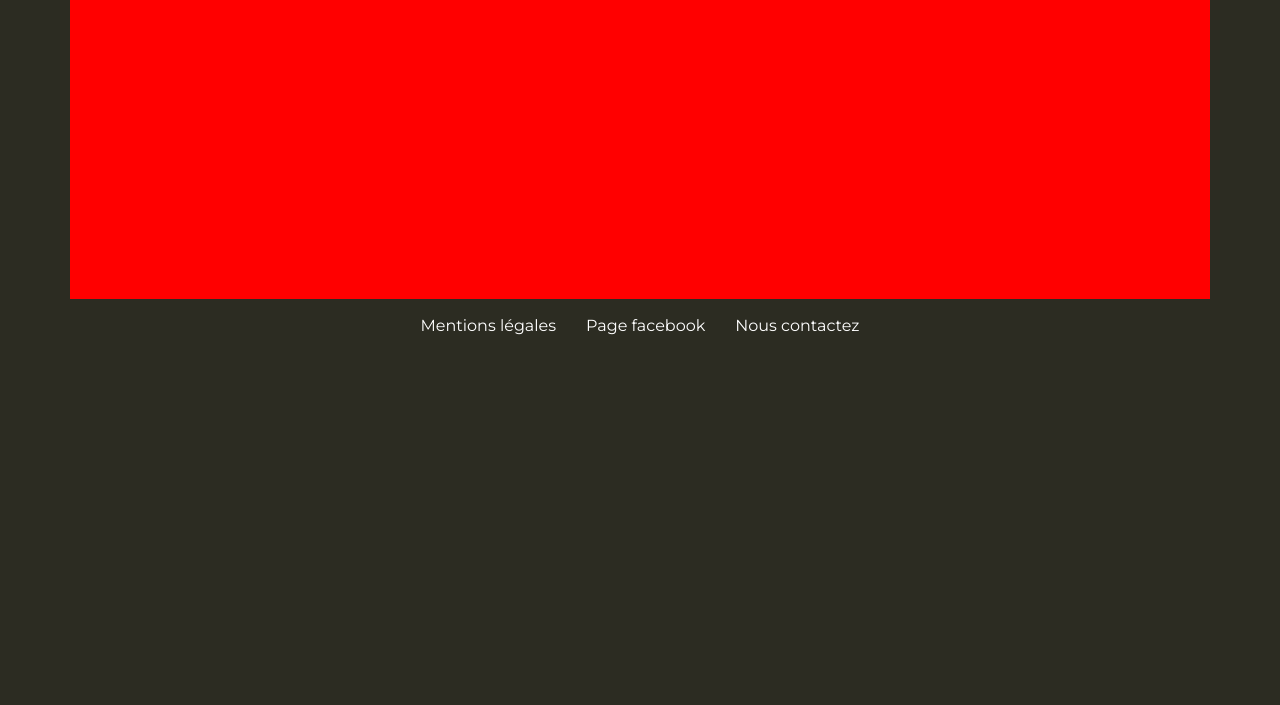
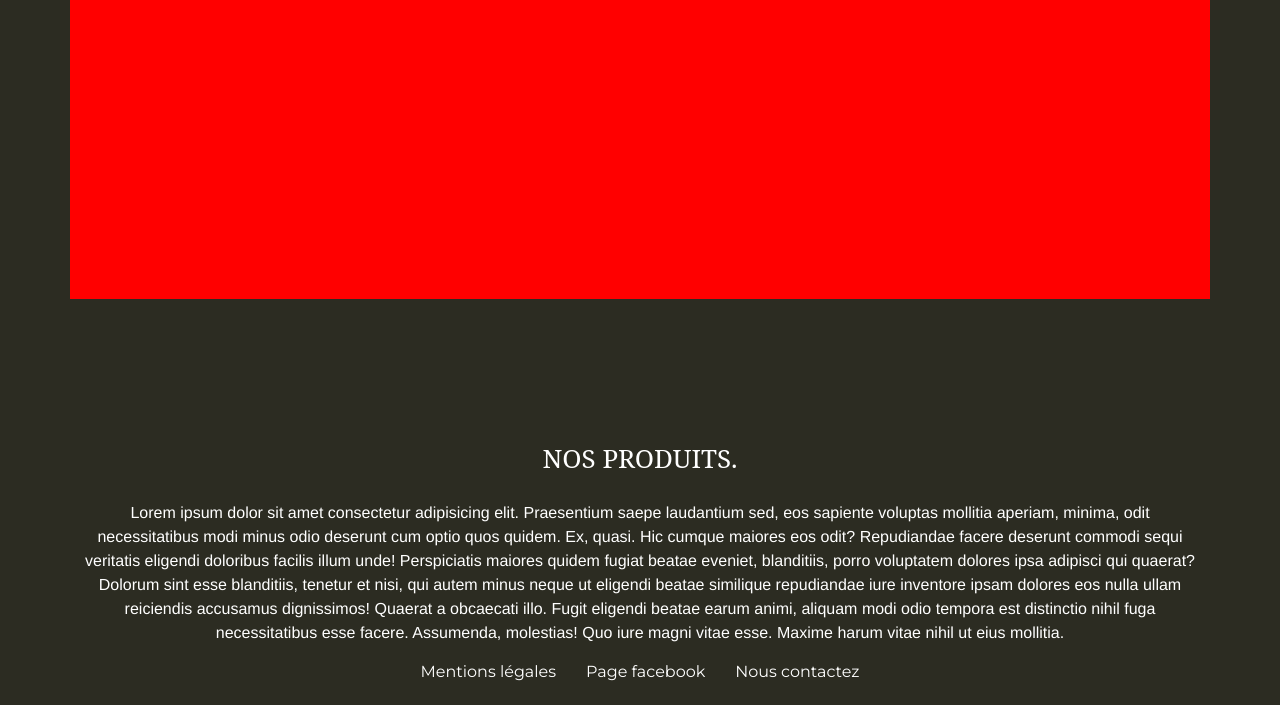
Before and after one commit to DylanBourbotte/barsanstitre, a PHP site: page / in a window 1280 px wide. Shown: the part 1142-1847 px from the top of the page. Before the commit the page ends 1477 px from the top, so only its background shows below. Run offline with PHP 8.4, Linux system fonts and the light colour scheme; data that the repository does not hold is empty; some libraries are stand-ins or nearby versions; some web fonts are replaced.

Commit message:
ajout d'une section

```diff
--- a/index.php
+++ b/index.php
@@ -51,6 +51,17 @@ include('includes/header.php');
 </div>
 
 </section>
+
+<div class="container product">
+    <div class="row">
+        <div class="col-12 text-center titlebar">Nos produits.</div>
+        <div class="col-12 text-center">Lorem ipsum dolor sit amet consectetur adipisicing elit. Praesentium saepe laudantium sed, eos sapiente voluptas mollitia aperiam, minima, odit necessitatibus modi minus odio deserunt cum optio quos quidem. Ex, quasi.
+        Hic cumque maiores eos odit? Repudiandae facere deserunt commodi sequi veritatis eligendi doloribus facilis illum unde! Perspiciatis maiores quidem fugiat beatae eveniet, blanditiis, porro voluptatem dolores ipsa adipisci qui quaerat?
+        Dolorum sint esse blanditiis, tenetur et nisi, qui autem minus neque ut eligendi beatae similique repudiandae iure inventore ipsam dolores eos nulla ullam reiciendis accusamus dignissimos! Quaerat a obcaecati illo.
+        Fugit eligendi beatae earum animi, aliquam modi odio tempora est distinctio nihil fuga necessitatibus esse facere. Assumenda, molestias! Quo iure magni vitae esse. Maxime harum vitae nihil ut eius mollitia.</div>
+</div>
+
+</section>
 </main>
 
 <?php
--- /dev/null
+++ b/sass/_produit.scss
@@ -0,0 +1,3 @@
+.product {
+    margin-top: 1%;
+}
--- a/sass/app.scss
+++ b/sass/app.scss
@@ -13,6 +13,7 @@
 @import "contact";
 @import 'aPropos';
 @import 'rooftop';
+@import 'produit';
 
 * {
     margin: 0;
```
Also changed, not shown: css/app.min.css.
